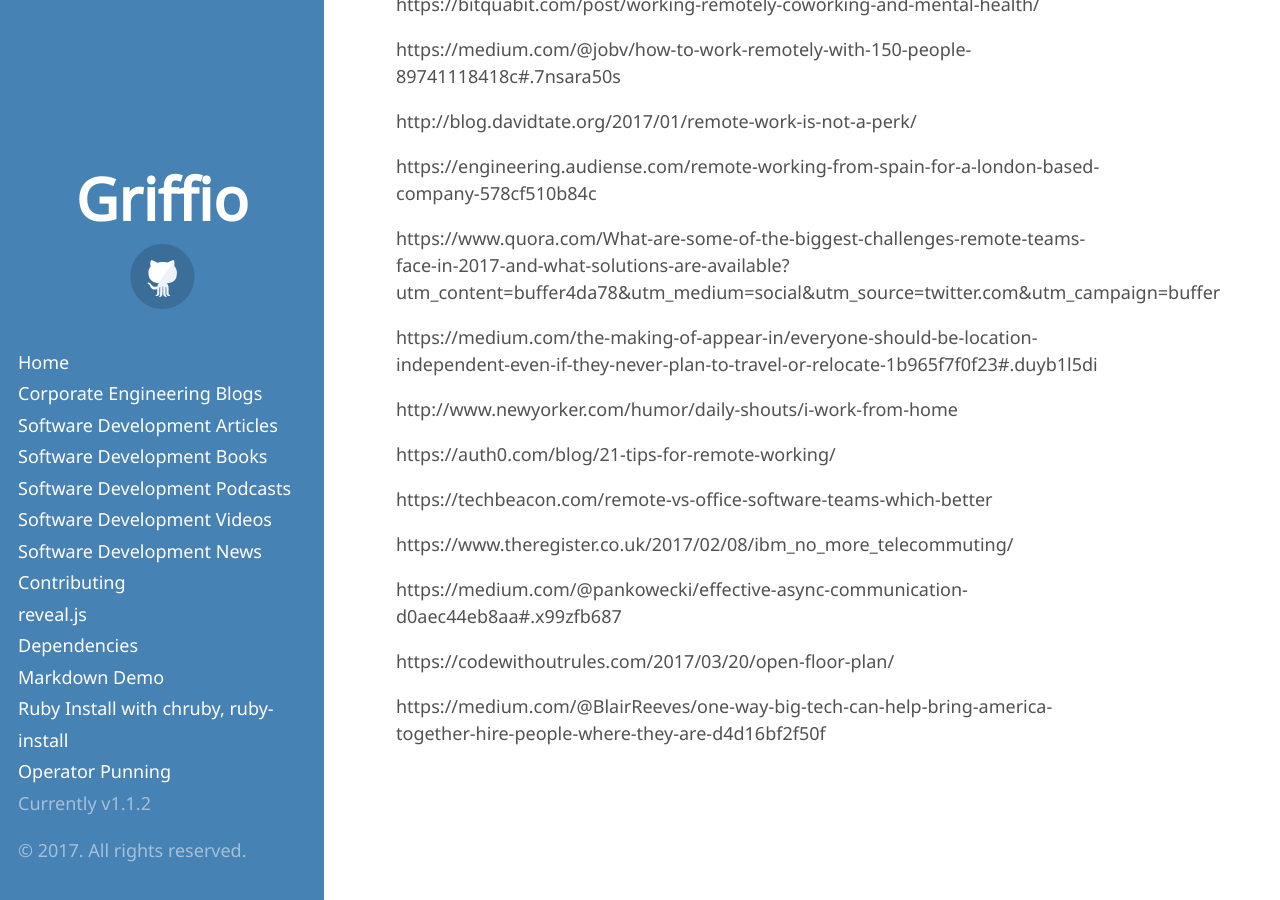
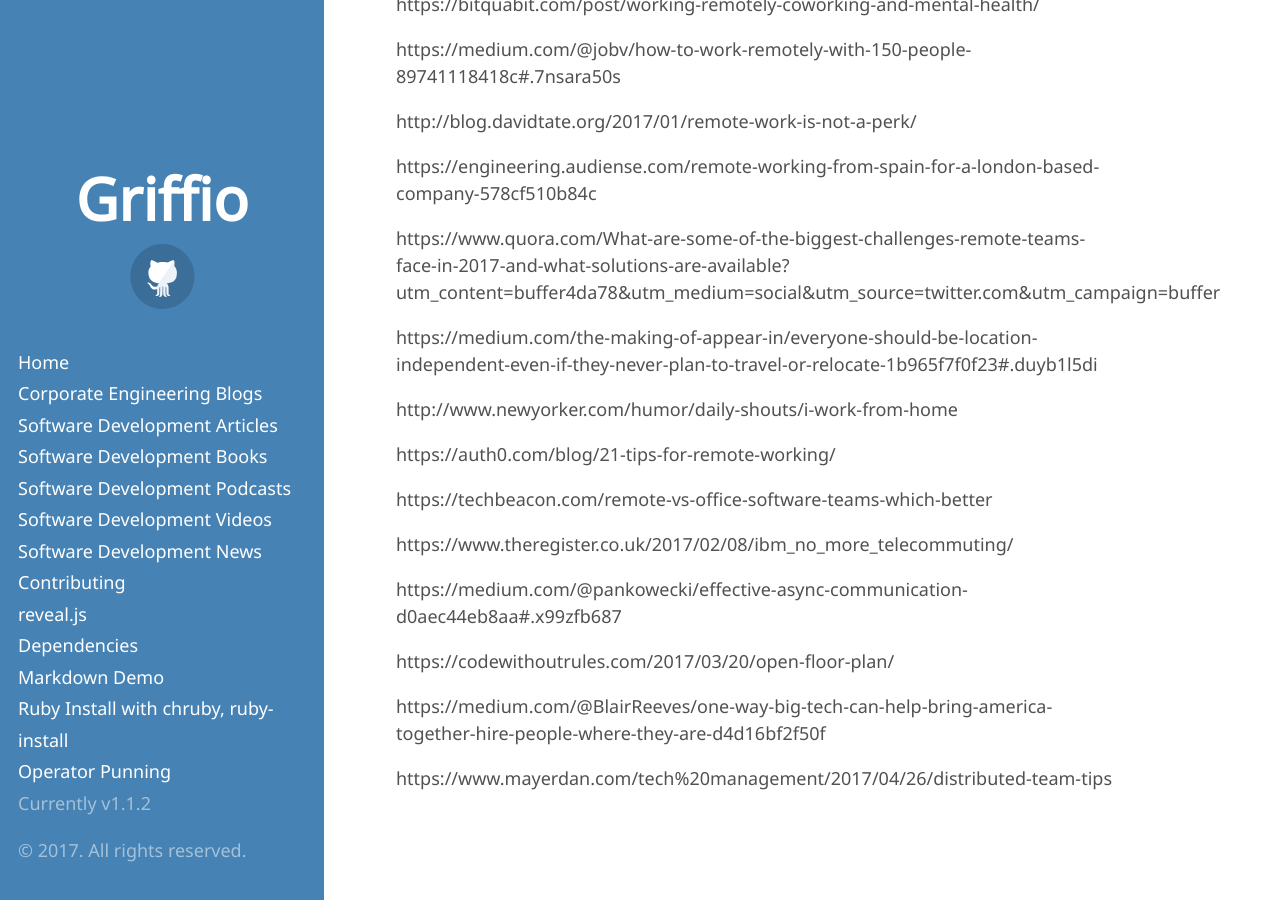
Before and after one commit to griffio/griffio.github.io, a Jekyll site: the page built from distributed_and_remote.md, in a window 1280 px wide and 900 px high, scrolled down 5337 px. Built offline with Jekyll 4.4.1, drawn with Linux system fonts in a browser that asks for light colours; some web fonts are replaced; our own code applies the rules of GitHub Pages for plain Markdown files; some of the changed lines change nothing that is shown.

Commit message:
Update distributed_and_remote.md

```diff
--- a/distributed_and_remote.md
+++ b/distributed_and_remote.md
@@ -225,3 +225,5 @@ https://medium.com/@pankowecki/effective-async-communication-d0aec44eb8aa#.x99zf
 https://codewithoutrules.com/2017/03/20/open-floor-plan/
 
 https://medium.com/@BlairReeves/one-way-big-tech-can-help-bring-america-together-hire-people-where-they-are-d4d16bf2f50f
+
+https://www.mayerdan.com/tech%20management/2017/04/26/distributed-team-tips
```
